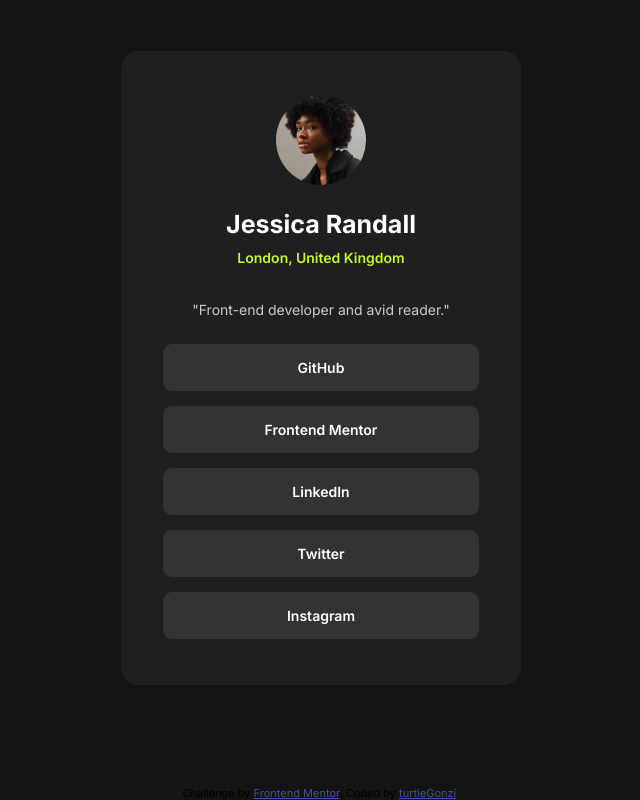
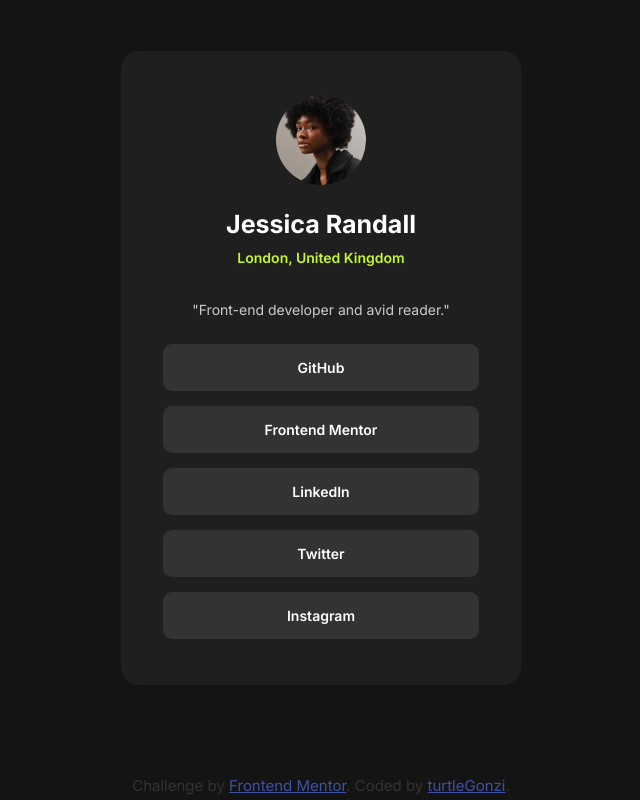
Before and after one commit to turtleGonzi/social-link-profile, a plain HTML site: page index.html in a window 1280 px wide. Shown: the whole page, without its empty margins (319-959 px from the left). Drawn offline with Linux system fonts and the light colour scheme.

Commit message:
EDIT attribution

```diff
--- a/style.css
+++ b/style.css
@@ -8,8 +8,10 @@ body{
 }
 
 .attribution {
-  font-size: 11px;
+  font-size: 15px;
   text-align: center;
+  color: hsl(0, 0%, 20%);
+  margin-bottom: 5px;
 }
 .attribution a {
   color: hsl(228, 45%, 44%);
```
